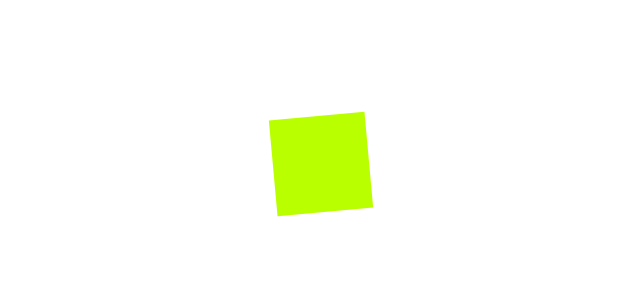
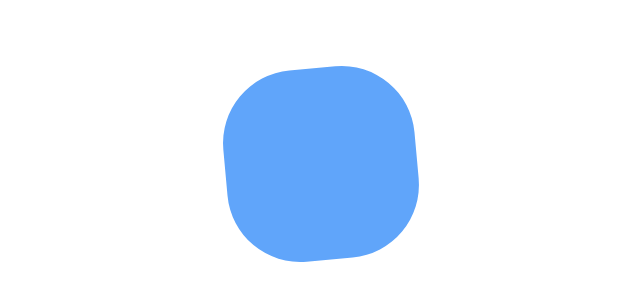
Before and after one commit to Cabdinasir64/Frame_Motion, a React (Vite) app: page / in a window 1280 px wide. Shown: the part 236-536 px from the top of the page, without its empty margins (319-959 px from the left). Built offline with nearby package versions, Linux system fonts and the light colour scheme.

Commit message:
i added file of animation4 frame motion

```diff
--- a/src/App.jsx
+++ b/src/App.jsx
@@ -4,11 +4,12 @@ import Dropdown from './Components/dropdown'
 import Animation1 from './Components/animation1'
 import Animation2 from './Components/animation2'
 import Animation3 from './Components/animation3'
+import Animation4 from './Components/animation4'
 function App() {
 
   return (
     <>
-      <Animation3 />
+      <Animation4 />
 
     </>
   )
--- /dev/null
+++ b/src/Components/animation4.jsx
@@ -0,0 +1,29 @@
+import React from 'react';
+import { motion } from 'framer-motion';
+
+const Animation4 = () => {
+    return (
+        <div className="flex items-center justify-center h-screen">
+            <motion.div
+                initial={{
+                    rotate: 0,
+                    borderRadius: "0%",
+                    scale: 0,
+                }}
+                animate={{
+                    rotate: [0, 180, 360],
+                    borderRadius: ["0%", "20%", "38%", "50%"],
+                    scale: [0, 1, 2, 1],
+                }}
+                transition={{
+                    duration: 3,
+                    repeat: Infinity,
+                    repeatType: "loop",
+                }}
+                className="w-24 h-24 bg-blue-400"
+            />
+        </div>
+    );
+};
+
+export default Animation4;
```
